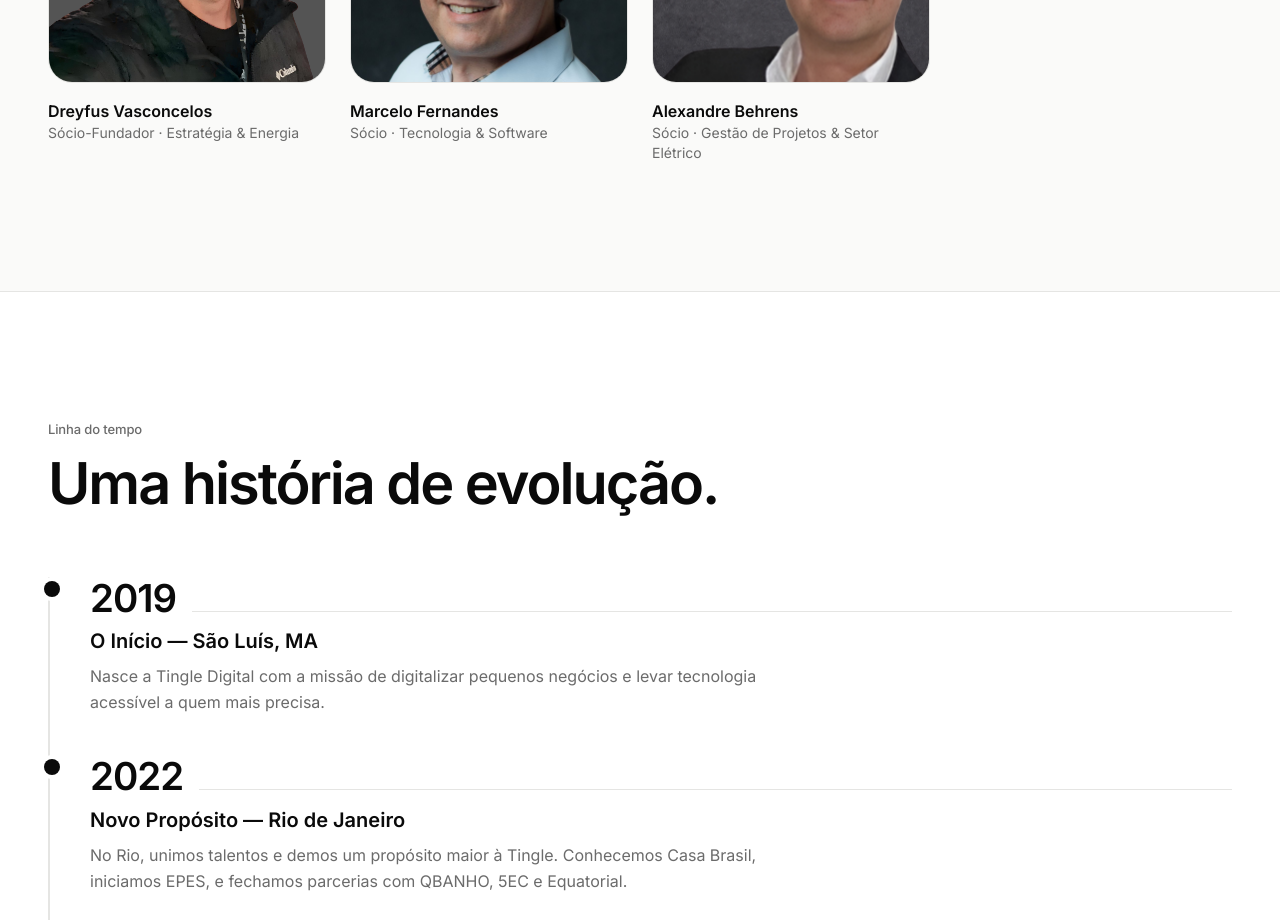
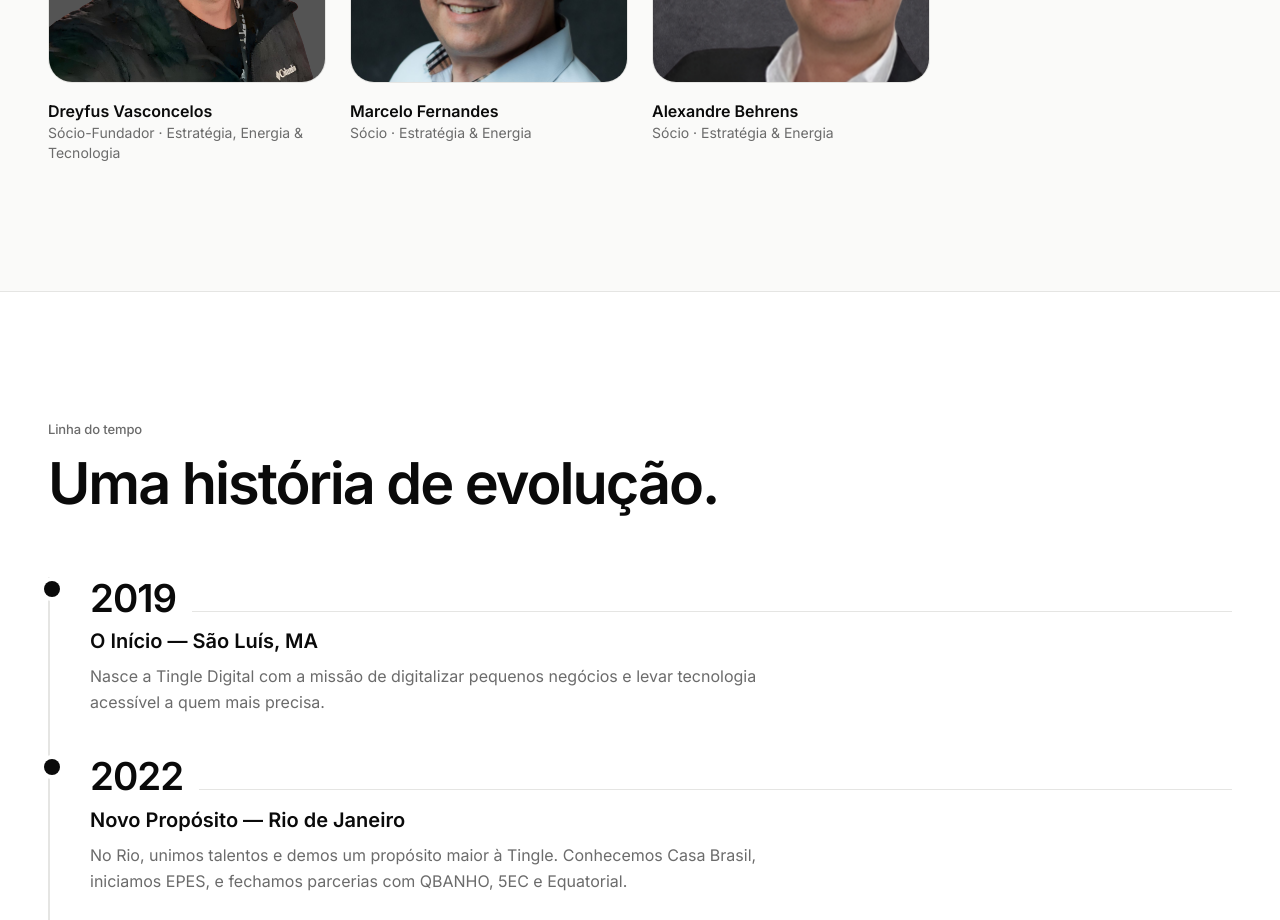
Before and after one commit to vasconcelosdreyfus/tingledigital, a Next.js app: page /sobre in a window 1280 px wide. Shown: the part 2040-2960 px from the top of the page. Built offline with nearby package versions, Linux system fonts and the light colour scheme; no server answers.

Commit message:
fix: correct partner areas of expertise

```diff
--- a/content/data/sobre.ts
+++ b/content/data/sobre.ts
@@ -35,9 +35,9 @@ export const sobre = {
     eyebrow: "Quem está por trás",
     title: "Sócios com experiência em energia, tecnologia e gestão.",
     members: [
-      { name: "Dreyfus Vasconcelos", role: "Sócio-Fundador · Estratégia & Energia", photo: "/team/dreyfus.png" },
-      { name: "Marcelo Fernandes", role: "Sócio · Tecnologia & Software", photo: "/team/marcelo.jpeg" },
-      { name: "Alexandre Behrens", role: "Sócio · Gestão de Projetos & Setor Elétrico", photo: "/team/alexandre.png" },
+      { name: "Dreyfus Vasconcelos", role: "Sócio-Fundador · Estratégia, Energia & Tecnologia", photo: "/team/dreyfus.png" },
+      { name: "Marcelo Fernandes", role: "Sócio · Estratégia & Energia", photo: "/team/marcelo.jpeg" },
+      { name: "Alexandre Behrens", role: "Sócio · Estratégia & Energia", photo: "/team/alexandre.png" },
     ],
   },
   milestones: {
```
